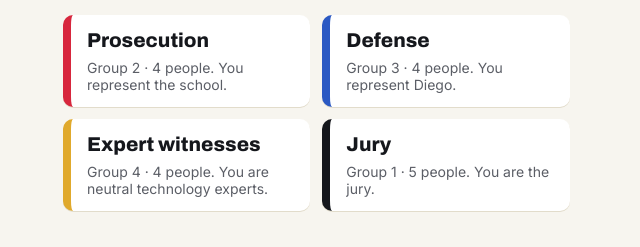
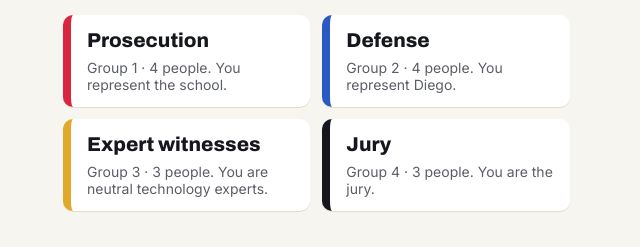
Before and after one commit to e-alzamora/diego-case, a plain HTML site: page index.html in a window 1280 px wide. Shown: the part 394-641 px from the top of the page, 21-661 px from the left. Drawn offline with Linux system fonts and the light colour scheme.

Commit message:
Update index.html

```diff
--- a/index.html
+++ b/index.html
@@ -143,7 +143,7 @@ textarea{width:100%;font:16px Inter;padding:10px;border-radius:10px;border:2px s
 <section id="jury"><div class="band">
   <div class="file" data-tab="Jury sheet">
     <h2>Jury score sheet</h2>
-    <p>Group 1, five of you (six if the teacher joins). While the others talk, give each side 1 to 3 points per row. After the experts, you get one minute to agree on a verdict, and your foreperson reads it to the class.</p>
+    <p>Group 4, three of you (four if the teacher joins). While the others talk, give each side 1 to 3 points per row. After the experts, you get one minute to agree on a verdict, and your foreperson reads it to the class.</p>
     <table class="score"><thead><tr><th>Criterion</th><th>Prosecution</th><th>Defense</th></tr></thead><tbody id="score"></tbody>
     <tfoot><tr><td><b>Total</b></td><td><small class="m">Prosecution</small><span class="tot" id="tP">0</span></td><td><small class="m">Defense</small><span class="tot" id="tD">0</span></td></tr></tfoot></table>
     <h3 style="margin-top:24px">Your verdict</h3>
@@ -168,7 +168,7 @@ textarea{width:100%;font:16px Inter;padding:10px;border-radius:10px;border:2px s
 
 <section id="judge"><div class="band">
   <h2>Court timer</h2>
-  <p class="note">For the three of us running the class. Project it or keep it on one phone, and tap a phase to jump to it. Groups for 17 students: 1 = Jury (5), 2 = Prosecution (4), 3 = Defense (4), 4 = Experts (4). The teacher can watch, or join the jury as foreperson.</p>
+  <p class="note">For the three of us running the class. Project it or keep it on one phone, and tap a phase to jump to it. 14 students in groups (the other 3 of us run the class): 1 = Prosecution (4), 2 = Defense (4), 3 = Experts (3), 4 = Jury (3). The teacher can watch, or join the jury as foreperson.</p>
   <div class="clock" id="clock" aria-live="polite">2:00</div>
   <div class="bar"><i id="barfill"></i></div>
   <p style="text-align:center;font-weight:600;margin:10px auto;max-width:none" id="phname"></p>
@@ -194,10 +194,10 @@ const exhibits=[
  {id:'G',t:'Expert fact sheet: AI detectors',side:'Used by: Experts',b:'<ul style="padding-left:18px;margin:6px 0"><li>A detector gives a <b>probability</b>. It cannot show who actually wrote a text.</li><li>They produce <b>false positives</b>: they sometimes flag human writing as AI.</li><li>A Stanford study (2023) found detectors flagged <b>more than half</b> of essays by non-native English writers as AI.</li><li>Grammar tools can make human writing look more "AI-like".</li></ul>'}
 ];
 const roles={
- prosecution:{q:'Prepare <b>1 question</b> for the experts.',g:2,n:4,jobs:'one speaker (1.5 minutes), one person who asks the experts your question, and two who look for evidence in the exhibits.',name:'Prosecution',c:'var(--stamp)',who:'You represent the school.',goal:'Convince the jury that Diego broke the academic integrity rules.',ex:['A','B','E'],tips:['The 400 words pasted at 11:48 p.m. are your strongest point. Ask: where did they come from?','If Diego only fixed his grammar, why did he share just 3 of his chats?'],st:['We believe Diego broke the rules because…','Exhibit __ shows that…','If the ideas were his, why…?','A fair consequence would be…']},
- defense:{q:'Prepare <b>1 question</b> for the experts.',g:3,n:4,jobs:'one speaker (1.5 minutes), one person who asks the experts your question, and two who look for evidence in the exhibits.',name:'Defense',c:'var(--blue)',who:'You represent Diego.',goal:'Convince the jury that Diego is not responsible, or that the penalty is unfair.',ex:['B','C','D','F'],tips:['The rule never mentions AI. Can you punish someone for a rule that wasn\'t clear?','Remember the presumption of innocence: the school must prove it.'],st:['Diego is not guilty because…','Exhibit __ proves that…','The rule does not say…','Even if Diego made a mistake, the penalty is too harsh because…']},
- experts:{q:'Guess what each side will ask you and prepare short answers.',g:4,n:4,jobs:'two people explain the detector to the court (1 minute in total), and two answer the questions from each side.',name:'Expert witnesses',c:'var(--folder2)',who:'You are neutral technology experts.',goal:'Explain to the court what the AI detector can and cannot prove. You do not take sides.',ex:['A','G','B'],tips:['Prepare a 1-minute explanation in simple words.','You will answer one question from each side. Stay neutral!'],st:['An AI detector works by…','87% means… It does not mean…','The detector could be wrong because…','To know for sure, the school could also…']},
- jury:{g:1,n:5,name:'Jury',c:'var(--ink)',who:'You are the jury.',goal:'Listen carefully, score both sides, and decide the verdict together.',ex:['A','B','C','D','E','F','G'],tips:['Read all exhibits quickly while the other groups prepare.','Give points for the arguments, even if you like one side more.'],st:['The strongest argument was…','We were convinced by Exhibit __ because…','Our verdict is… because…']}
+ prosecution:{q:'Prepare <b>1 question</b> for the experts.',g:1,n:4,jobs:'one speaker (1.5 minutes), one person who asks the experts your question, and two who look for evidence in the exhibits.',name:'Prosecution',c:'var(--stamp)',who:'You represent the school.',goal:'Convince the jury that Diego broke the academic integrity rules.',ex:['A','B','E'],tips:['The 400 words pasted at 11:48 p.m. are your strongest point. Ask: where did they come from?','If Diego only fixed his grammar, why did he share just 3 of his chats?'],st:['We believe Diego broke the rules because…','Exhibit __ shows that…','If the ideas were his, why…?','A fair consequence would be…']},
+ defense:{q:'Prepare <b>1 question</b> for the experts.',g:2,n:4,jobs:'one speaker (1.5 minutes), one person who asks the experts your question, and two who look for evidence in the exhibits.',name:'Defense',c:'var(--blue)',who:'You represent Diego.',goal:'Convince the jury that Diego is not responsible, or that the penalty is unfair.',ex:['B','C','D','F'],tips:['The rule never mentions AI. Can you punish someone for a rule that wasn\'t clear?','Remember the presumption of innocence: the school must prove it.'],st:['Diego is not guilty because…','Exhibit __ proves that…','The rule does not say…','Even if Diego made a mistake, the penalty is too harsh because…']},
+ experts:{q:'Guess what each side will ask you and prepare short answers.',g:3,n:3,jobs:'one person explains the detector to the court (1 minute), and two answer the questions from each side.',name:'Expert witnesses',c:'var(--folder2)',who:'You are neutral technology experts.',goal:'Explain to the court what the AI detector can and cannot prove. You do not take sides.',ex:['A','G','B'],tips:['Prepare a 1-minute explanation in simple words.','You will answer one question from each side. Stay neutral!'],st:['An AI detector works by…','87% means… It does not mean…','The detector could be wrong because…','To know for sure, the school could also…']},
+ jury:{g:4,n:3,name:'Jury',c:'var(--ink)',who:'You are the jury.',goal:'Listen carefully, score both sides, and decide the verdict together.',ex:['A','B','C','D','E','F','G'],tips:['Read all exhibits quickly while the other groups prepare.','Give points for the arguments, even if you like one side more.'],st:['The strongest argument was…','We were convinced by Exhibit __ because…','Our verdict is… because…']}
 };
 const nav=[['home','Start'],['case','Case'],['exhibits','Exhibits'],['prosecution','Prosecution'],['defense','Defense'],['experts','Experts'],['jury','Jury'],['exit','Exit ticket'],['judge','Timer']];
 $('#nav').innerHTML=nav.map(([h,l])=>`<a href="#${h}" data-h="${h}">${l}</a>`).join('');
```
